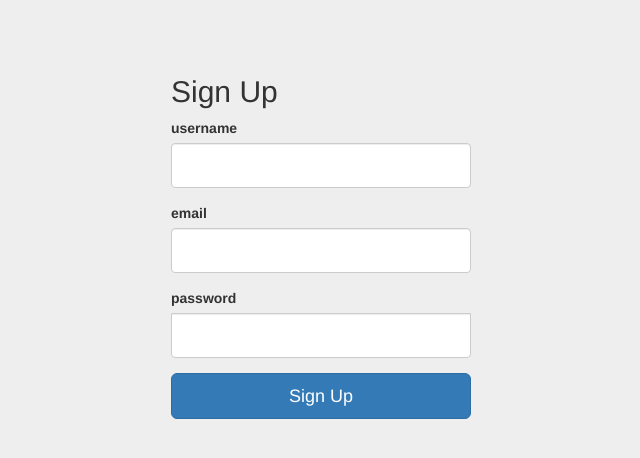
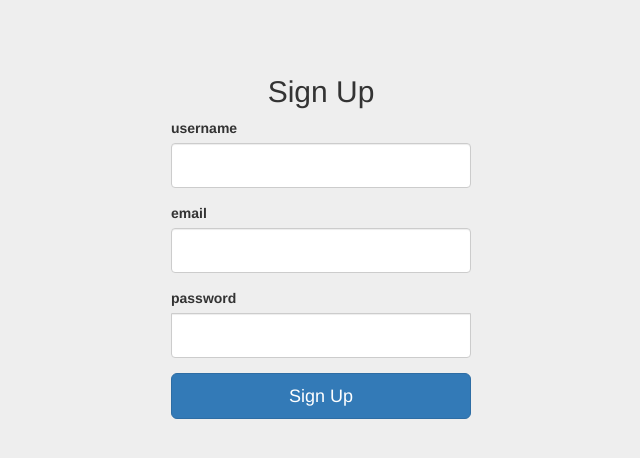
Before and after one commit to knp13/Flask_Authentication, a Flask app: page /signup in a window 1280 px wide. Shown: the top 458 px of the page, without its empty margins (319-959 px from the left). Run offline with Flask 2, Linux system fonts and the light colour scheme; some libraries are stand-ins or nearby versions.

Commit message:
Update signin.css

```diff
--- a/FlaskAuth/static/signin.css
+++ b/FlaskAuth/static/signin.css
@@ -3,7 +3,9 @@ body {
   padding-bottom: 40px;
   background-color: #eee;
 }
-
+.form-signin-heading{
+  text-align: center;
+}
 .form-signin {
   max-width: 330px;
   padding: 15px;
```
